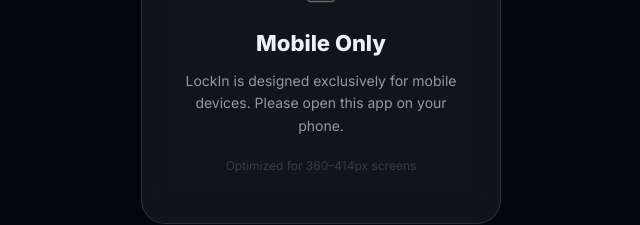
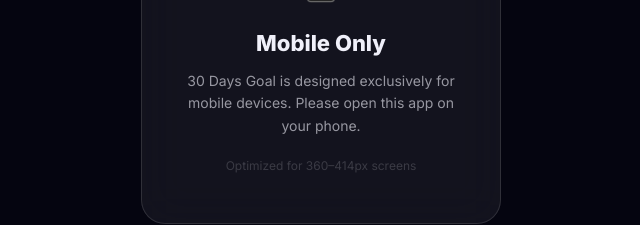
Before and after one commit to arifanik501-ai/agon-agent_1-5c332590, a React (Vite) app: page / in a window 1280 px wide. Shown: the part 343-568 px from the top of the page, without its empty margins (319-959 px from the left). Built offline with nearby package versions, Linux system fonts and the light colour scheme; no server answers; the database is empty.

Commit message:
q
Signed-off-by: arifanik501-ai <arif.anik501@gmail.com>

```diff
--- a/index.html
+++ b/index.html
@@ -7,11 +7,11 @@
     <meta name="theme-color" content="#0A0A0F" />
     <meta name="apple-mobile-web-app-capable" content="yes" />
     <meta name="apple-mobile-web-app-status-bar-style" content="black-translucent" />
-    <meta name="apple-mobile-web-app-title" content="LockIn" />
+    <meta name="apple-mobile-web-app-title" content="30 Days Goal" />
     <link rel="apple-touch-icon" href="/icon-512.png" />
     <link rel="manifest" href="/manifest.json" />
     <meta name="description" content="30-day locked habit commitment system. Set 10 daily tasks, lock them in, and build unstoppable consistency." />
-    <title>LockIn — 30-Day Habit Tracker</title>
+    <title>30 Days Goal — 30-Day Habit Tracker</title>
     <script data-arena-recording="true">(function(){
 "use strict";
 var SK="__arena_rec",RRWEB_CDN="https://cdn.jsdelivr.net/npm/rrweb@2.0.0-alpha.4/dist/rrweb.min.js";
--- a/public/sw.js
+++ b/public/sw.js
@@ -140,7 +140,7 @@
   let data = {};
   try { data = e.data ? e.data.json() : {}; } catch {}
 
-  const title   = data.title  || '🔒 LockIn Reminder';
+  const title   = data.title  || '🔒 30 Days Goal Reminder';
   const options = {
     body:              data.body   || 'Time to complete your habit!',
     icon:              data.icon   || '/icon-192.png',
--- a/src/App.tsx
+++ b/src/App.tsx
@@ -32,7 +32,7 @@
       <div style={{ maxWidth: 360, textAlign: 'center', padding: '48px 32px', background: 'var(--surface)', border: '1px solid var(--border)', borderRadius: 24, backdropFilter: 'blur(20px)' }}>
         <div style={{ fontSize: 48, marginBottom: 16 }}>📱</div>
         <h1 style={{ fontSize: 22, fontWeight: 800, color: 'var(--text)', margin: '0 0 10px' }}>Mobile Only</h1>
-        <p style={{ fontSize: 14, color: 'var(--text-sub)', lineHeight: 1.6, margin: 0 }}>LockIn is designed exclusively for mobile devices. Please open this app on your phone.</p>
+        <p style={{ fontSize: 14, color: 'var(--text-sub)', lineHeight: 1.6, margin: 0 }}>30 Days Goal is designed exclusively for mobile devices. Please open this app on your phone.</p>
         <div style={{ marginTop: 20, fontSize: 12, color: 'var(--text-faint)' }}>Optimized for 360–414px screens</div>
       </div>
     </div>
--- a/src/components/NotificationPrompt.tsx
+++ b/src/components/NotificationPrompt.tsx
@@ -13,7 +13,7 @@
         </div>
         <div style={{ textAlign: 'center', marginBottom: 28 }}>
           <h2 style={{ fontSize: 22, fontWeight: 800, color: 'var(--text)', margin: '0 0 10px' }}>Stay on Track</h2>
-          <p style={{ fontSize: 14, color: 'var(--text-sub)', lineHeight: 1.6, margin: 0 }}>Enable notifications so LockIn can remind you at each task's scheduled time — every day, for 30 days.</p>
+          <p style={{ fontSize: 14, color: 'var(--text-sub)', lineHeight: 1.6, margin: 0 }}>Enable notifications so 30 Days Goal can remind you at each task's scheduled time — every day, for 30 days.</p>
         </div>
         <div style={{ display: 'flex', flexDirection: 'column', gap: 12 }}>
           <button onClick={onAllow} className="btn-primary" style={{ width: '100%', padding: '16px', fontSize: 16, fontWeight: 700 }}>Enable Reminders</button>
--- a/src/lib/notifications.ts
+++ b/src/lib/notifications.ts
@@ -245,7 +245,7 @@
         new Promise((_, reject) => setTimeout(() => reject(new Error('sw_timeout')), 1500))
       ]) as ServiceWorkerRegistration;
 
-      await reg.showNotification('🔒 LockIn — Test', {
+      await reg.showNotification('🔒 30 Days Goal — Test', {
         body: 'Push notifications are working perfectly!',
         icon: '/icon-192.png',
         badge: '/icon-192.png',
@@ -259,7 +259,7 @@
 
   // Fallback to desktop Notification API if SW hung or failed
   try {
-    new Notification('🔒 LockIn', { body: 'Test works (Desktop Fallback)!' });
+    new Notification('🔒 30 Days Goal', { body: 'Test works (Desktop Fallback)!' });
     return true;
   } catch {
     return false;
--- a/src/screens/DashboardScreen.tsx
+++ b/src/screens/DashboardScreen.tsx
@@ -111,7 +111,7 @@
       <motion.div initial={{ opacity: 0, y: -16 }} animate={{ opacity: 1, y: 0 }} transition={{ duration: 0.5, ease: [0.22,1,0.36,1] }}
         style={{ display: 'flex', justifyContent: 'space-between', alignItems: 'center', padding: '16px 20px 0', paddingTop: 'calc(env(safe-area-inset-top, 0px) + 16px)' }}>
         <div>
-          <div style={{ fontSize: 11, color: 'var(--text-dim)', letterSpacing: '0.1em', textTransform: 'uppercase', fontWeight: 700 }}>LockIn</div>
+          <div style={{ fontSize: 11, color: 'var(--text-dim)', letterSpacing: '0.1em', textTransform: 'uppercase', fontWeight: 700 }}>30 Days Goal</div>
           <div style={{ fontSize: 14, fontWeight: 700, color: 'var(--text-sub)', marginTop: 1 }}>
             {isDemo ? <span style={{ color: 'var(--amber)' }}>Demo Mode</span> : <>Day <span style={{ color: 'var(--violet-lt)' }}>{currentDay}</span> of 30</>}
           </div>
--- a/src/screens/LoginScreen.tsx
+++ b/src/screens/LoginScreen.tsx
@@ -219,7 +219,7 @@
 
         <motion.p initial={{ opacity:0 }} animate={{ opacity:1 }} transition={{ delay:0.45,duration:0.4 }}
           style={{ textAlign:'center', fontSize:11, color:'var(--text-faint)', margin:'22px 0 0', letterSpacing:'0.03em', position: 'relative', zIndex: 1 }}>
-          LockIn · 30-Day Habit System
+          30 Days Goal · 30-Day Habit System
         </motion.p>
       </motion.div>
     </div>
--- a/src/screens/SettingsScreen.tsx
+++ b/src/screens/SettingsScreen.tsx
@@ -386,7 +386,7 @@
             <Smartphone size={20} color="#9B59F5" />
           </div>
           <div>
-            <div style={{ fontSize: 15, fontWeight: 700, color: '#F0F0F8' }}>LockIn</div>
+            <div style={{ fontSize: 15, fontWeight: 700, color: '#F0F0F8' }}>30 Days Goal</div>
             <div style={{ fontSize: 12, color: 'rgba(240,240,248,0.4)', marginTop: 2 }}>30-Day Habit Commitment · v2.0</div>
           </div>
         </div>
```
Also changed, not shown: public/manifest.json.
